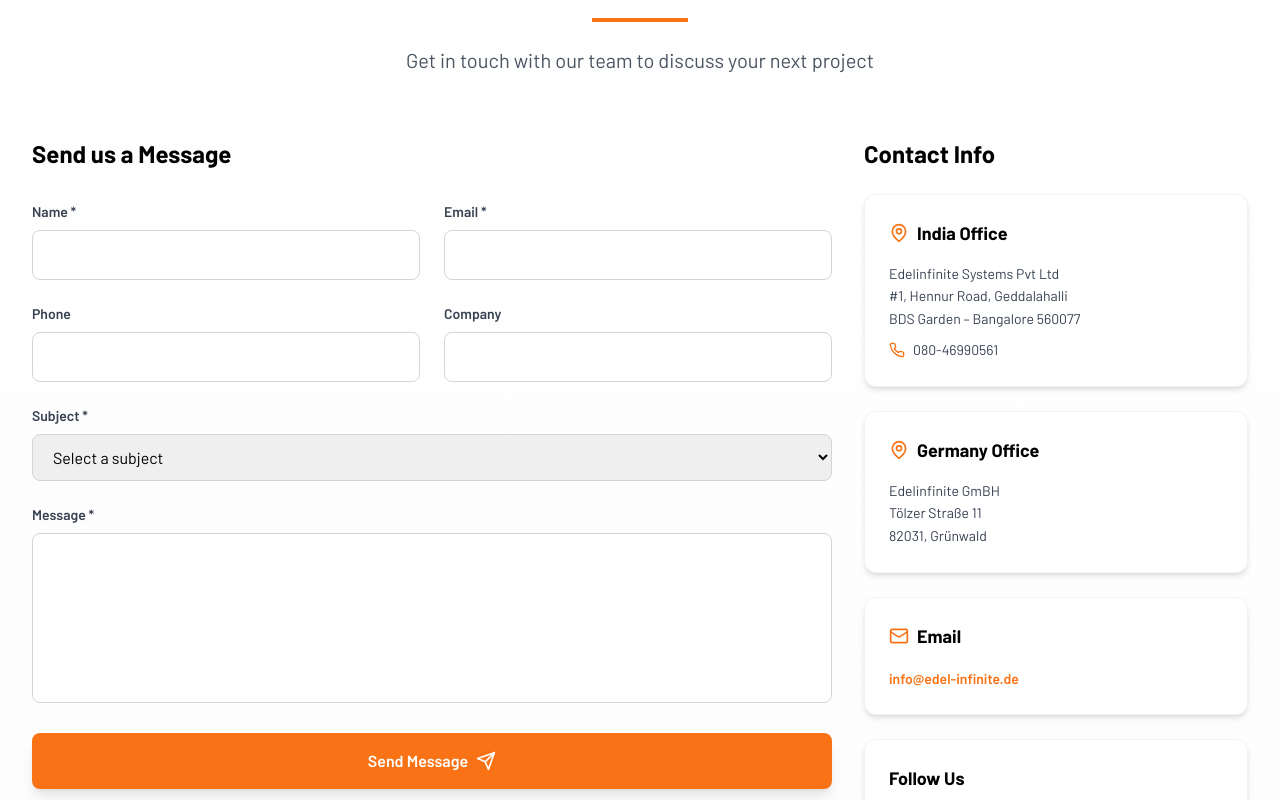
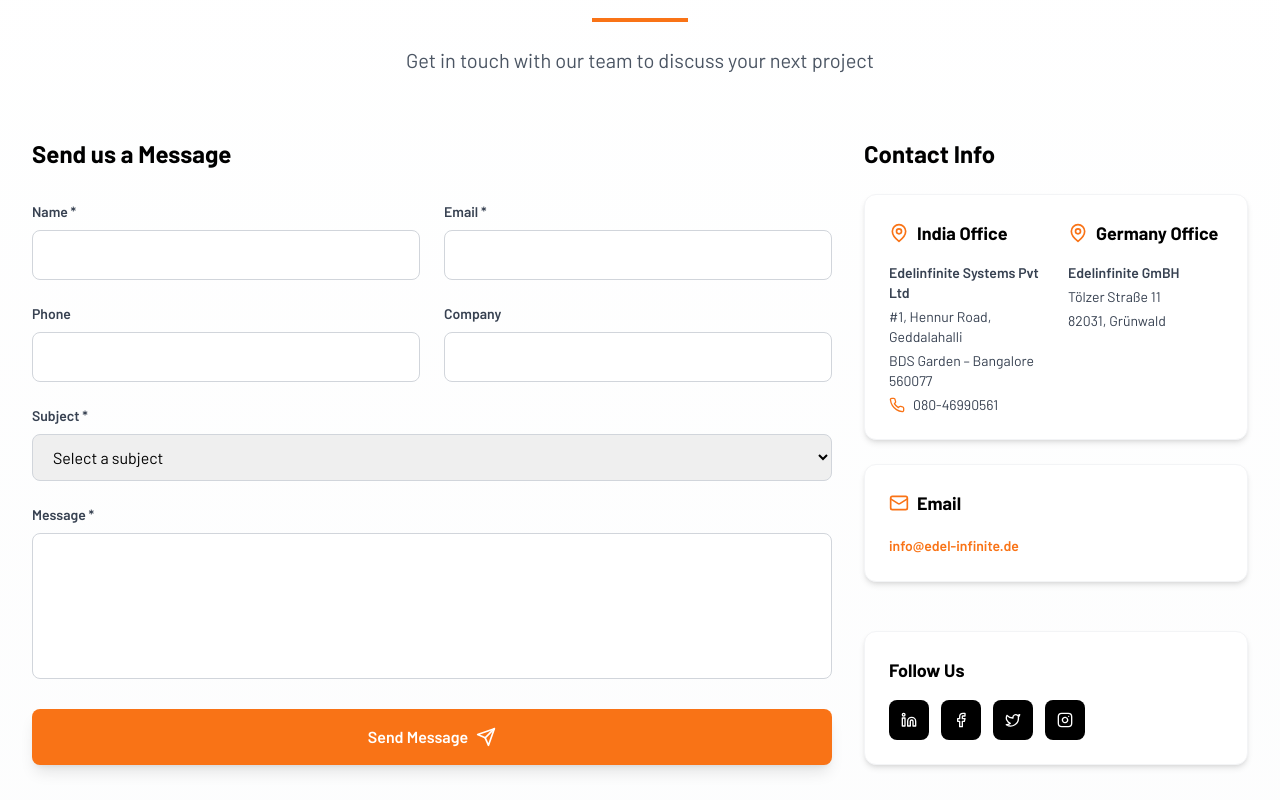
Before and after one commit to ragav1n/edelinfinite, a React (Vite) app: page / in a window 1280 px wide. Shown: the part 6600-7400 px from the top of the page. Built offline with nearby package versions, Linux system fonts and the light colour scheme.

Commit message:
Adjusted Contact Section

```diff
--- a/src/components/Contact.tsx
+++ b/src/components/Contact.tsx
@@ -95,8 +95,8 @@ export default function Contact() {
           </p>
         </div>
 
-        <div className="grid lg:grid-cols-3 gap-8 mb-16">
-          <div className="lg:col-span-2">
+        <div className="grid lg:grid-cols-3 gap-8 mb-16 items-stretch">
+          <div className="lg:col-span-2 flex flex-col">
             <h3 className="text-2xl font-bold text-black mb-8">Send us a Message</h3>
 
             {submitStatus === 'success' && (
@@ -202,7 +202,7 @@ export default function Contact() {
                   value={formData.message}
                   onChange={handleChange}
                   required
-                  rows={6}
+                  rows={5}
                   className="w-full px-4 py-3 rounded-lg border border-gray-300 focus:border-orange-500 focus:ring-2 focus:ring-orange-200 outline-none transition-all resize-none"
                 />
               </div>
@@ -224,35 +224,41 @@ export default function Contact() {
             </form>
           </div>
 
-          <div className="space-y-6">
+          <div className="flex flex-col h-full">
             <h3 className="text-2xl font-bold text-black mb-6">Contact Info</h3>
 
+            <div className="space-y-6 flex-1 flex flex-col justify-between">
+              <div className="space-y-6">
                 <div className="bg-white p-6 rounded-xl shadow-md border border-gray-100">
+                  <div className="grid md:grid-cols-2 gap-6">
+                    <div>
                       <h4 className="font-bold text-lg text-black mb-4 flex items-center gap-2">
                         <MapPin className="w-5 h-5 text-orange-500" />
                         India Office
                       </h4>
-              <p className="text-gray-700 leading-relaxed text-sm">
-                Edelinfinite Systems Pvt Ltd<br />
-                #1, Hennur Road, Geddalahalli<br />
-                BDS Garden – Bangalore 560077<br />
-                <span className="flex items-center gap-2 mt-2">
+                      <div className="text-gray-700 text-sm space-y-1">
+                        <p className="font-semibold">Edelinfinite Systems Pvt Ltd</p>
+                        <p>#1, Hennur Road, Geddalahalli</p>
+                        <p>BDS Garden – Bangalore 560077</p>
+                        <p className="flex items-center gap-2">
                           <Phone className="w-4 h-4 text-orange-500" />
                           080-46990561
-                </span>
                         </p>
                       </div>
+                    </div>
 
-            <div className="bg-white p-6 rounded-xl shadow-md border border-gray-100">
+                    <div>
                       <h4 className="font-bold text-lg text-black mb-4 flex items-center gap-2">
                         <MapPin className="w-5 h-5 text-orange-500" />
                         Germany Office
                       </h4>
-              <p className="text-gray-700 leading-relaxed text-sm">
-                Edelinfinite GmBH<br />
-                Tölzer Straße 11<br />
-                82031, Grünwald
-              </p>
+                      <div className="text-gray-700 text-sm space-y-1">
+                        <p className="font-semibold">Edelinfinite GmBH</p>
+                        <p>Tölzer Straße 11</p>
+                        <p>82031, Grünwald</p>
+                      </div>
+                    </div>
+                  </div>
                 </div>
 
                 <div className="bg-white p-6 rounded-xl shadow-md border border-gray-100">
@@ -267,8 +273,9 @@ export default function Contact() {
                     info@edel-infinite.de
                   </a>
                 </div>
+              </div>
 
-            <div className="bg-white p-6 rounded-xl shadow-md border border-gray-100">
+              <div className="bg-white p-6 rounded-xl shadow-md border border-gray-100 mt-auto">
                 <h4 className="font-bold text-lg text-black mb-4">Follow Us</h4>
                 <div className="flex gap-3">
                   {[Linkedin, Facebook, Twitter, Instagram].map((Icon, index) => (
@@ -279,6 +286,7 @@ export default function Contact() {
                       <Icon className="w-4 h-4" />
                     </button>
                   ))}
+                </div>
               </div>
             </div>
           </div>
```
Lines whose indentation alone changed are shown as unchanged.
